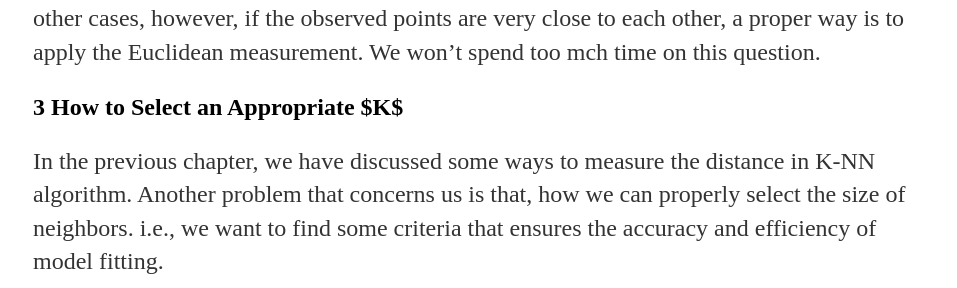
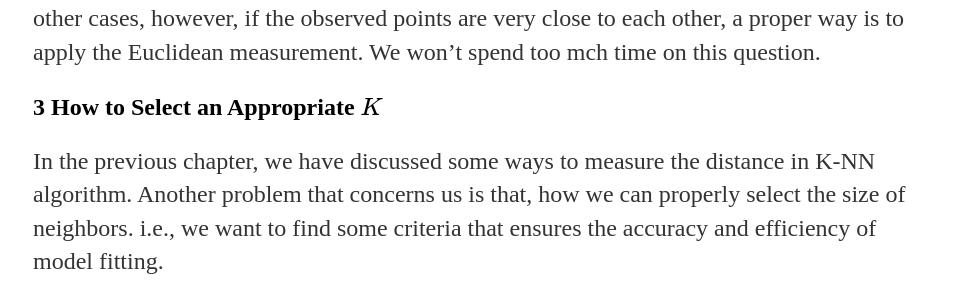
Before and after one commit to HuajinYu/Huajin.github.io, a Jekyll site: the page built from _posts/2019-04-13-An-Extension-on-the-K-Nearest-Neighbors-Algorithm(1).md, in a window 1280 px wide and 900 px high, scrolled down 3472 px. Shown: the part 167-455 px from the top of the window, without its empty margins (159-1116 px from the left). Built offline with Jekyll 4.4.1, drawn with Linux system fonts in a browser that asks for light colours; our own code applies the rules of GitHub Pages for plain Markdown files; formulas are drawn with MathJax 3.

```diff
--- a/_posts/2019-04-13-An-Extension-on-the-K-Nearest-Neighbors-Algorithm(1).md
+++ b/_posts/2019-04-13-An-Extension-on-the-K-Nearest-Neighbors-Algorithm(1).md
@@ -96,7 +96,7 @@ Generally speaking, larger Cosine distance represents higher structural similari
 
 There is no any strictly dominant or dominated measurement. In other words, the measurement you choose depends on your objectives and the properties of your data. For example, if your data has some outliers, it's better to use Manhattan rather than Euclidean. In other cases, however, if the observed points are very close to each other, a proper way is to apply the Euclidean measurement. We won't spend too mch time on this question.
 
-## 3 How to Select an Appropriate $K$
+## 3 How to Select an Appropriate $$K$$
 
 In the previous chapter, we have discussed some ways to measure the distance in K-NN algorithm. Another problem that concerns us is that, how we can properly select the size of neighbors. i.e., we want to find some criteria that ensures the accuracy and efficiency of model fitting.
 
```
